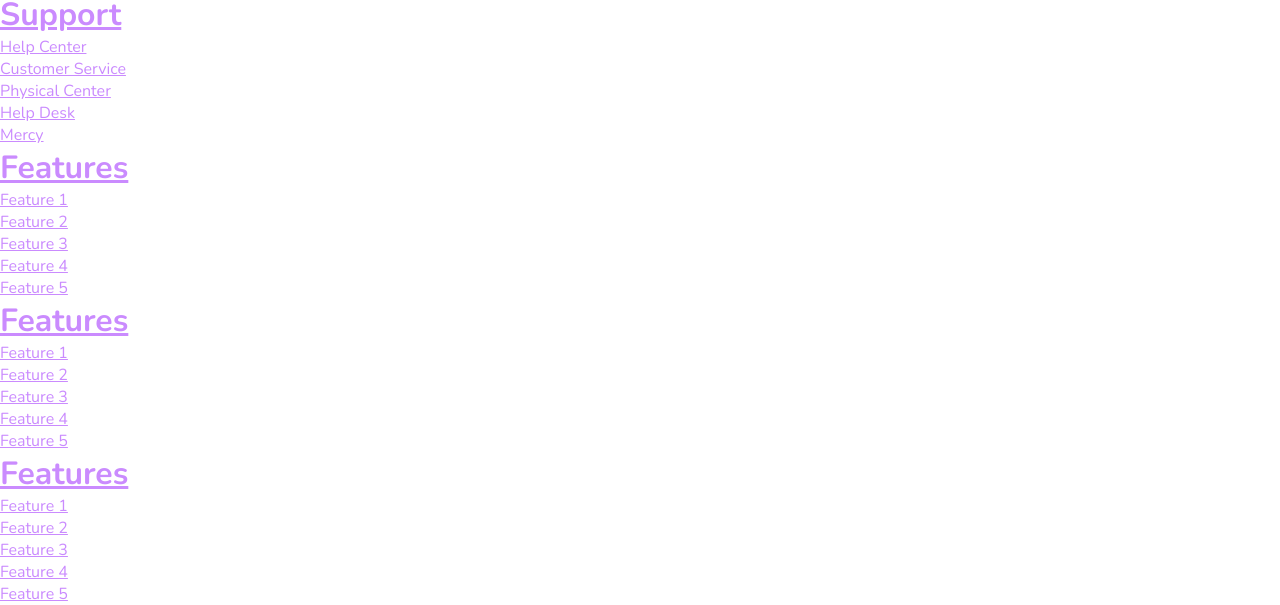
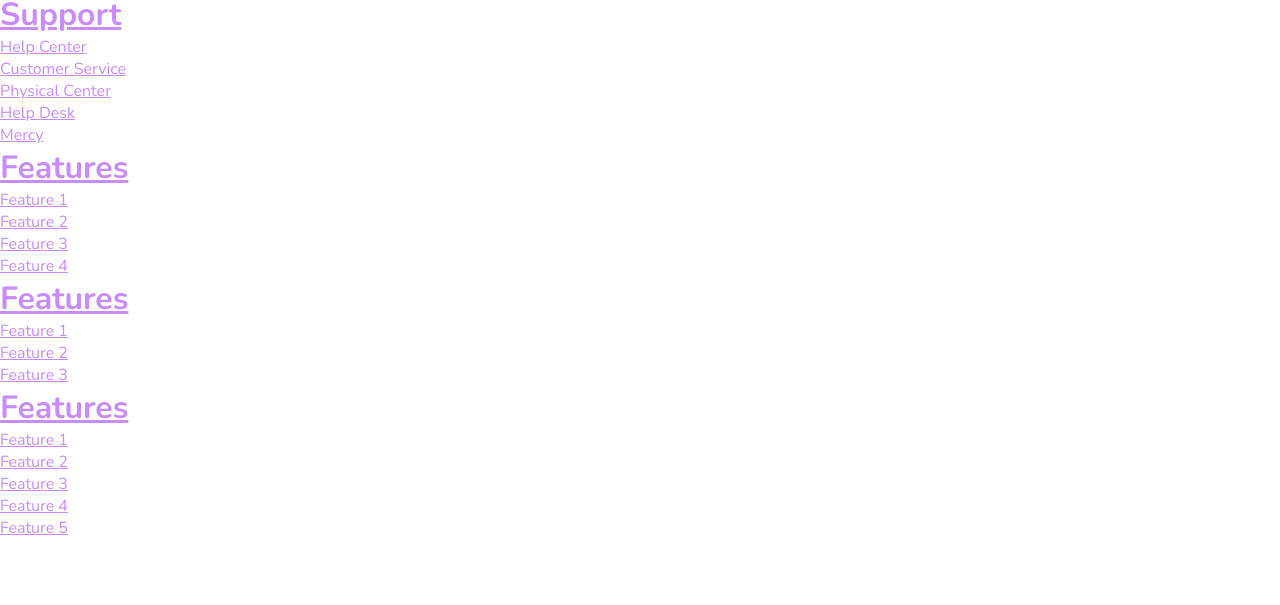
Before and after one commit to aliflikescoding/vanilla-to-do-list-landing-page, a website built with webpack: page dist/index.html in a window 1280 px wide. Shown: the part 3019-3624 px from the top of the page. After the commit the page ends 3558 px from the top, so only its background shows below. Built offline with nearby package versions, Linux system fonts and the light colour scheme.

Commit message:
Change footer content

```diff
--- a/dist/index.html
+++ b/dist/index.html
@@ -198,15 +198,12 @@
           <p class="footer-list-text"><a href="#">Feature 2</a></p>
           <p class="footer-list-text"><a href="#">Feature 3</a></p>
           <p class="footer-list-text"><a href="#">Feature 4</a></p>
-          <p class="footer-list-text"><a href="#">Feature 5</a></p>
         </div>
         <div class="footer-list-container">
           <h1 class="footer-list-title"><a href="#">Features</a></h1>
           <p class="footer-list-text"><a href="#">Feature 1</a></p>
           <p class="footer-list-text"><a href="#">Feature 2</a></p>
           <p class="footer-list-text"><a href="#">Feature 3</a></p>
-          <p class="footer-list-text"><a href="#">Feature 4</a></p>
-          <p class="footer-list-text"><a href="#">Feature 5</a></p>
         </div>
         <div class="footer-list-container">
           <h1 class="footer-list-title"><a href="#">Features</a></h1>
```
